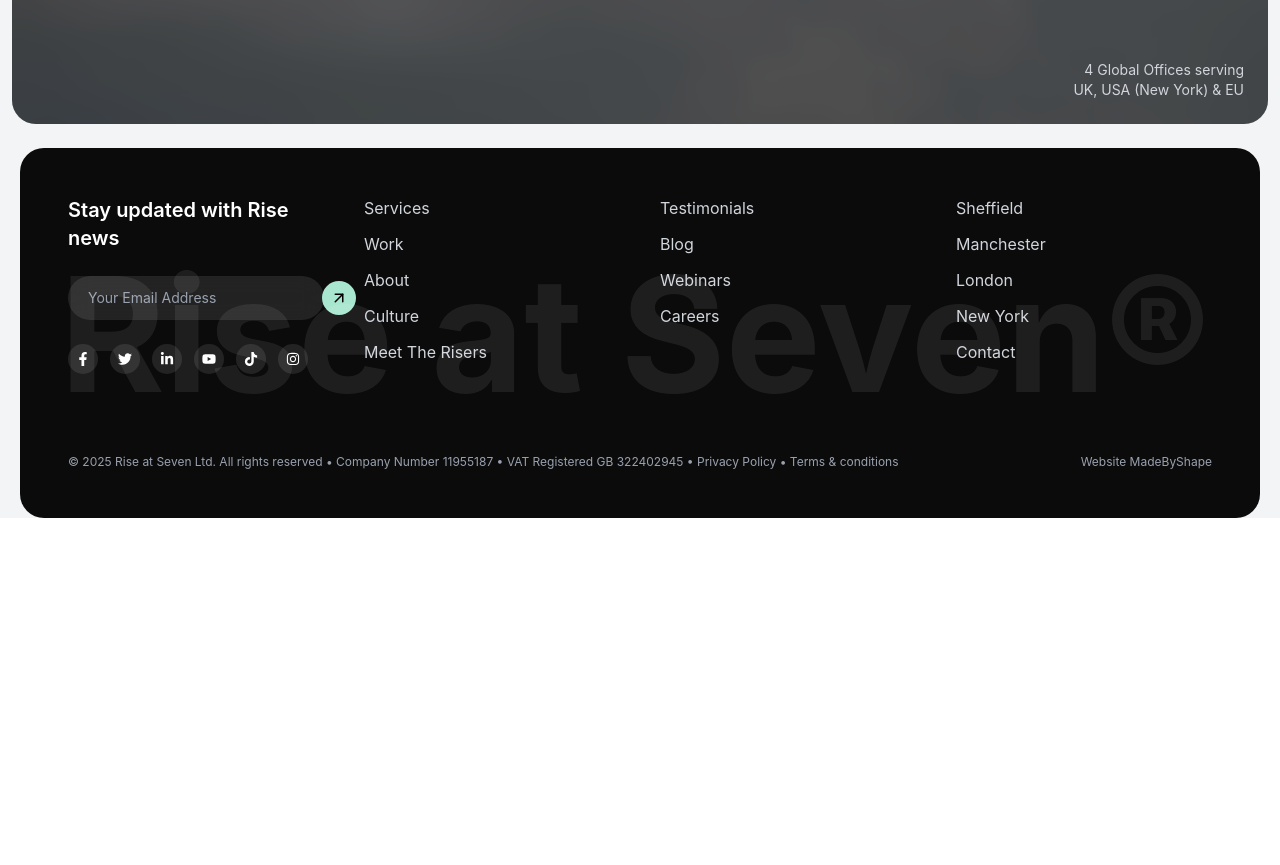
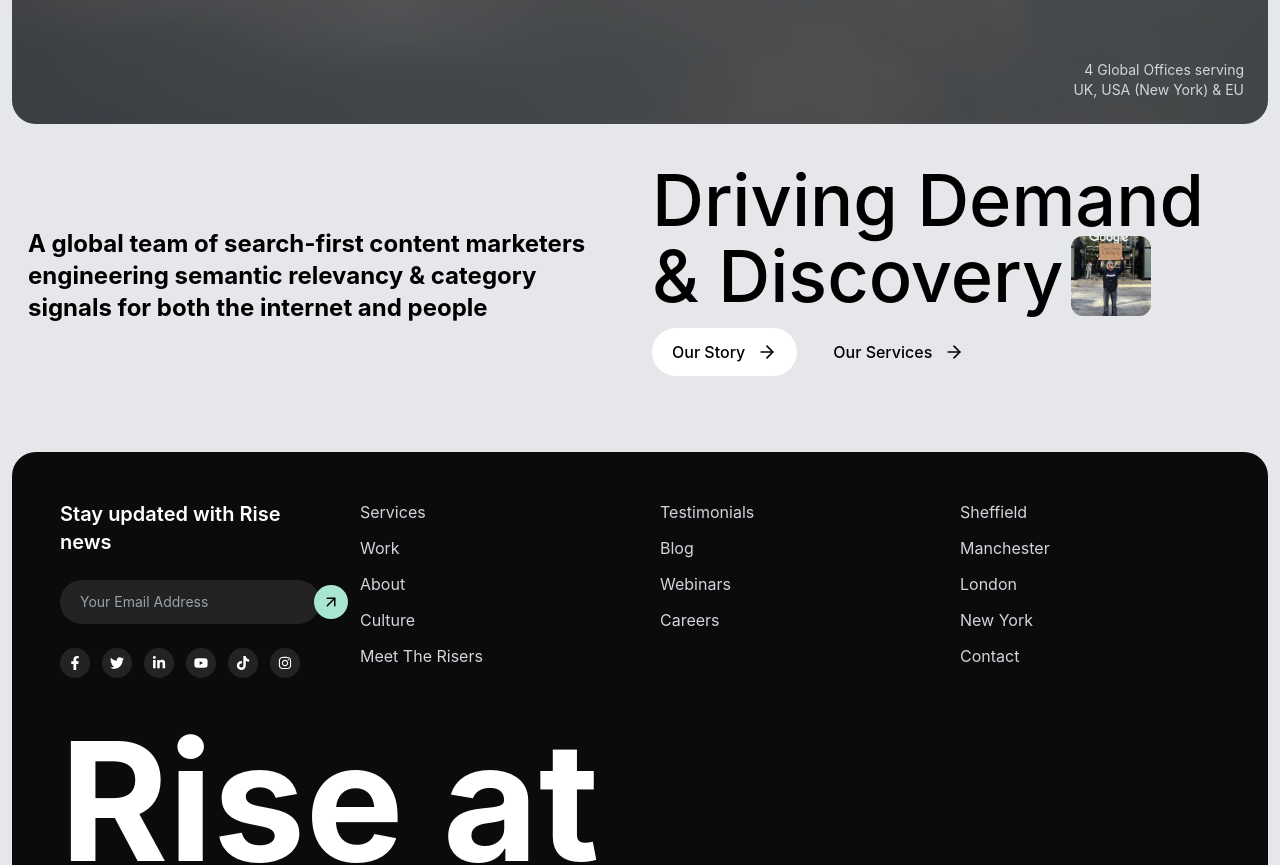
Before and after one commit to kyachingprue/freelancing-job-website, a React (Vite) app: page / in a window 1280 px wide. Shown: the part 760-1625 px from the top of the page. Before the commit the page ends 1302 px from the top, so only its background shows below. Built offline with nearby package versions, Linux system fonts and the light colour scheme.

Commit message:
new code updated

```diff
--- a/src/components/Footer.jsx
+++ b/src/components/Footer.jsx
@@ -25,7 +25,7 @@
   }
 
   return (
-    <footer className="bg-[#0b0b0b] text-white rounded-3xl mx-2 my-6 px-6 md:px-12 py-12 relative">
+    <footer className="bg-[#0b0b0b] text-white rounded-3xl my-6 px-6 md:px-12 py-12">
       {/* Top Section */}
       <motion.div
         variants={container}
@@ -105,17 +105,13 @@
       </motion.div>
 
       {/* Huge Background Text */}
-      <motion.h1
-        initial={{ opacity: 0, y: 100 }}
-        whileInView={{ opacity: 0.08, y: 0 }}
-        transition={{ duration: 1 }}
-        className="absolute bottom-16 left-4 md:left-10 text-[60px] md:text-[160px] font-bold whitespace-nowrap pointer-events-none"
+      <h1 className="text-[60px] md:text-[165px] font-bold "
       >
         Rise at Seven®
-      </motion.h1>
+      </h1>
 
       {/* Bottom Bar */}
-      <div className="relative z-10 mt-20 flex flex-col md:flex-row justify-between items-center text-xs text-gray-400 gap-4">
+      <div className="relative z-10 mt-20 flex flex-col md:flex-row justify-between items-center text-xs md:text-sm text-gray-50 gap-4">
         <p>
           © 2025 Rise at Seven Ltd. All rights reserved • Company Number
           11955187 • VAT Registered GB 322402945 • Privacy Policy • Terms &
--- a/src/components/Navbar.jsx
+++ b/src/components/Navbar.jsx
@@ -46,7 +46,7 @@
       }`}
       >
         {/* LOGO */}
-        <div className="text-xl text-white font-semibold">Rise at Seven</div>
+        <div className="text-xl md:text-3xl text-white font-semibold">Rise at Seven</div>
 
         {/* MENU */}
         <div className="hidden md:flex items-center gap-6 text-sm md:text-base font-medium">
--- /dev/null
+++ b/src/components/Semantic.jsx
@@ -0,0 +1,41 @@
+import { ArrowRightIcon } from "lucide-react";
+import image from "../assets/announcement.jpg"
+
+const Semantic = () => {
+  return (
+    <section className="w-full py-10">
+      <div className="px-4 flex justify-between items-center flex-col md:flex-row gap-6">
+        <div className="flex-1">
+          <h2 className="text-2xl font-bold text-black">
+            A global team of search-first content marketers engineering semantic
+            relevancy & category <br /> signals for both the internet and people
+          </h2>
+        </div>
+        <div className="flex-1">
+          <h2 className="text-4xl md:text-7xl font-medium text-black">
+            Driving Demand &{' '}
+            <span className="inline-flex items-center gap-2 whitespace-nowrap">
+              Discovery
+              <img
+                className="w-12 h-12 md:w-20 md:h-20 rounded-xl"
+                src={image}
+                alt="Announcement image"
+              />
+            </span>
+          </h2>
+          {/* Button */}
+          <div className="py-3 flex items-center gap-4">
+            <button className="bg-white text-black flex gap-3 items-center font-medium py-3 px-5 rounded-full">
+              Our Story <ArrowRightIcon size={20} />{' '}
+            </button>
+            <button className=" text-black flex items-center gap-3 font-medium py-3 px-5">
+              Our Services <ArrowRightIcon size={20} />{' '}
+            </button>
+          </div>
+        </div>
+      </div>
+    </section>
+  )
+};
+
+export default Semantic;
--- a/src/layout/MainLayout.jsx
+++ b/src/layout/MainLayout.jsx
@@ -6,7 +6,7 @@
 
 const MainLayout = () => {
   return (
-    <div className="min-h-screen px-3 bg-gray-100">
+    <div className="min-h-screen px-3 bg-gray-200">
       <PageLoader/>
       <Navbar />
       <Home />
--- a/src/pages/Home.jsx
+++ b/src/pages/Home.jsx
@@ -1,4 +1,5 @@
 import Banner from "../components/Banner";
+import Semantic from "../components/Semantic";
 import TopBanner from "../components/TopBanner";
 
 const Home = () => {
@@ -8,6 +9,7 @@
         <TopBanner />
       </section>
       <Banner />
+      <Semantic/>
     </div>
   )
 };
```
Also changed, not shown: src/assets/announcement.jpg (added).
